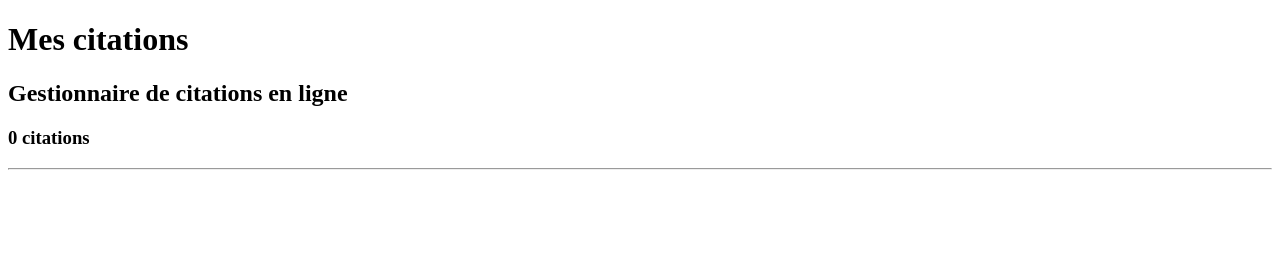
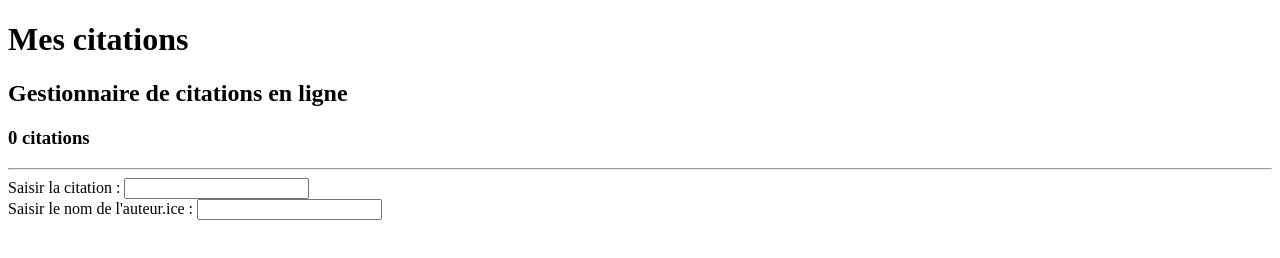
Before and after one commit to JeannePeuron/quotations-app, a plain HTML site: page index.html in a window 1280 px wide. Drawn offline with Linux system fonts and the light colour scheme.

Commit message:
Création du form

```diff
--- a/index.html
+++ b/index.html
@@ -12,6 +12,17 @@
     <h2>Gestionnaire de citations en ligne</h2>
     <h3>0 citations</h3>
     <hr>
+    <form action="" id="quotationsSearch">
+        <div id="quotation">
+            <label for="quotation">Saisir la citation : </label>
+            <input type="text" id="textQuotation">
+        </div>
+
+        <div id="nameAuthor">
+            <label for="author">Saisir le nom de l'auteur.ice : </label>
+            <input type="text" name="auhtor" id="author">
+        </div>
+    </form>
 </body>
 
 </html>
```
